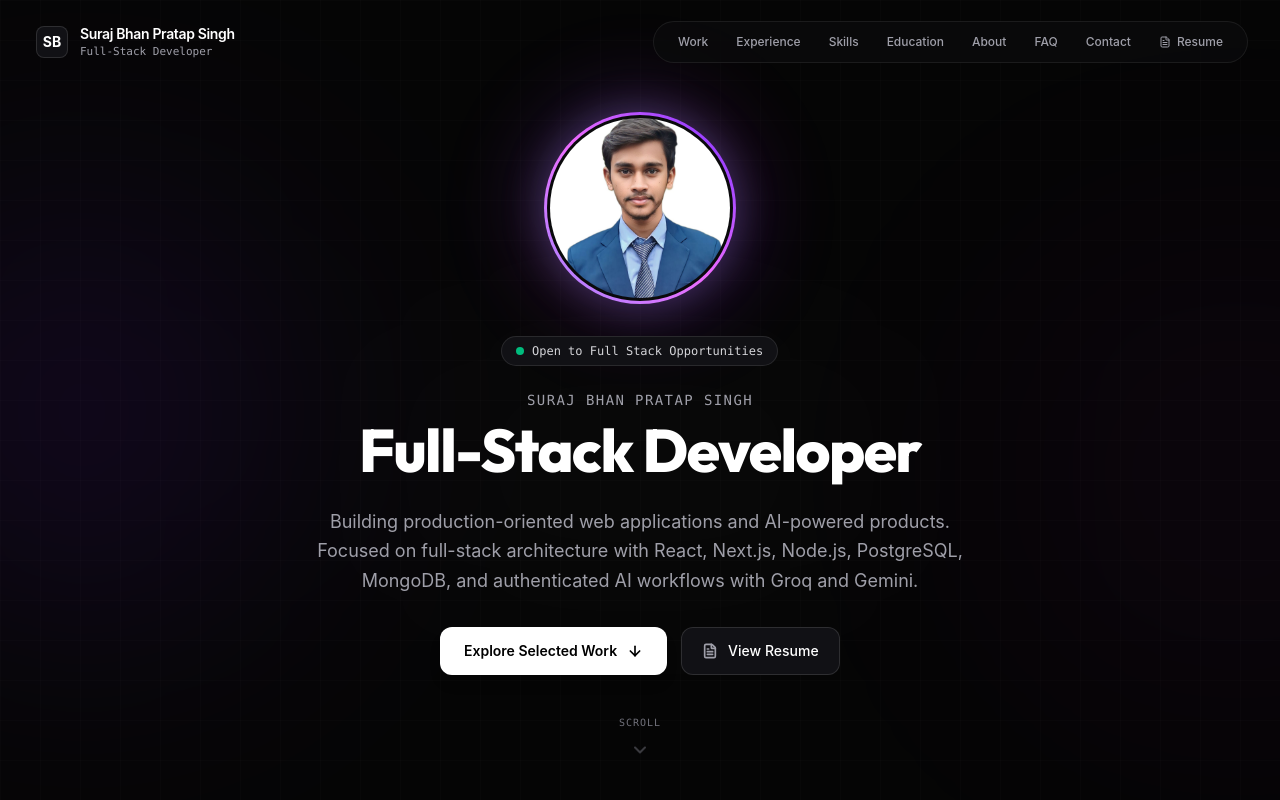
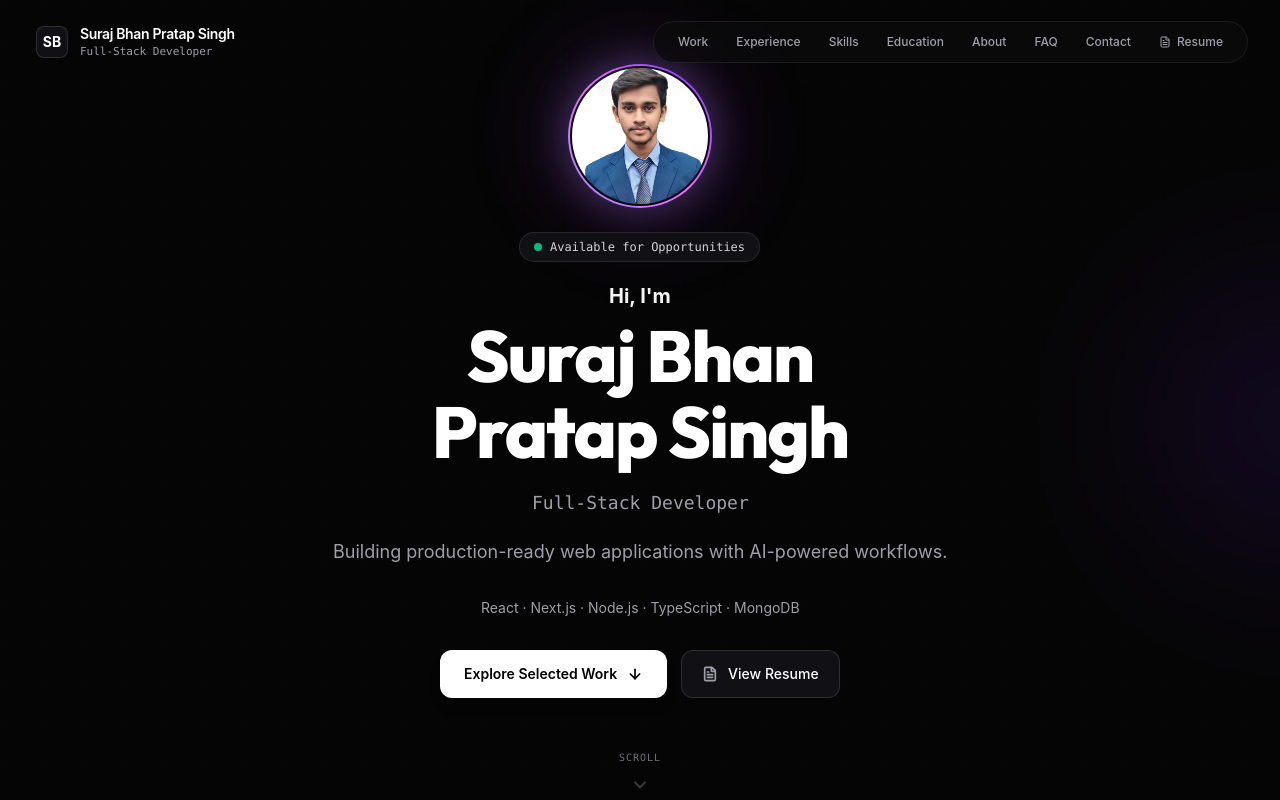
Before and after one commit to surajrajput15/suraj-portfolio, a React (Vite) app: page / in a window 1280 px wide. Shown: the top 800 px of the page. Built offline with nearby package versions, Linux system fonts and the light colour scheme.

Commit message:
feat: update hero section - availability badge restructured hierarchy micro-typography profile gap preserved dark aesthetic

```diff
--- a/src/components/sections/HeroSection.tsx
+++ b/src/components/sections/HeroSection.tsx
@@ -14,34 +14,28 @@ export const HeroSection: React.FC = () => {
   return (
     <section
       id="hero"
-      className="relative min-h-screen flex items-center justify-center pt-20 sm:pt-28 pb-12 sm:pb-16 overflow-hidden"
+      className="relative min-h-[600px] flex items-center justify-center pt-4 sm:pt-8 pb-6 sm:pb-8 overflow-hidden"
     >
       {/* Background subtle grid pattern */}
-      <div className="absolute inset-0 bg-grid-pattern opacity-40 pointer-events-none" />
+      <div className="absolute inset-0 bg-grid-pattern opacity-20 pointer-events-none" />
 
-      {/* Animated decorative orbs */}
+      {/* Animated decorative orb */}
       <div
         aria-hidden="true"
-        className="absolute top-1/4 -left-32 w-[420px] h-[420px] rounded-full bg-violet-600/10 blur-[130px] pointer-events-none animate-float-slow"
-      />
-      <div
-        aria-hidden="true"
-        className="absolute top-1/3 -right-40 w-[400px] h-[400px] rounded-full bg-fuchsia-500/10 blur-[140px] pointer-events-none animate-pulse-glow"
-      />
-      <div
-        aria-hidden="true"
-        className="absolute bottom-1/4 left-1/2 -translate-x-1/2 w-[600px] h-[300px] bg-white/[0.02] blur-[120px] rounded-full pointer-events-none"
+        className="absolute top-1/3 -right-40 w-[300px] h-[300px] rounded-full bg-violet-600/10 blur-[80px] pointer-events-none animate-float-slow"
       />
 
       <div className="relative max-w-5xl mx-auto px-4 sm:px-6 lg:px-8 w-full">
-        <div className="flex flex-col items-center text-center gap-6 sm:gap-8">
-          {/* Profile Photo on Top */}
+        <div className="flex flex-col items-center text-center gap-4 sm:gap-6">
+          {/* Profile Photo */}
           <Reveal>
-            <div className="flex justify-center">
-              <div className="relative w-32 h-32 xs:w-36 xs:h-36 sm:w-44 sm:h-44 md:w-48 md:h-48">
-                <div className="absolute -inset-4 sm:-inset-6 rounded-full bg-gradient-to-br from-violet-500/30 via-fuchsia-500/20 to-violet-700/30 blur-2xl opacity-70 pointer-events-none animate-pulse-glow" />
+            <div className="flex justify-center mt-8">
+              <div className="relative w-24 h-24 xs:w-24 xs:h-24 sm:w-32 sm:h-32 md:w-36 md:h-36">
                 <div
-                  className="absolute inset-0 rounded-full p-[3px] bg-gradient-to-tr from-violet-400 via-fuchsia-400 to-violet-600 shadow-[0_0_40px_rgba(167,139,250,0.35)]"
+                  className="absolute -inset-4 sm:-inset-6 rounded-full bg-gradient-to-br from-violet-500/30 via-fuchsia-500/20 to-violet-700/30 blur-2xl opacity-70 pointer-events-none animate-pulse-glow"
+                />
+                <div
+                  className="absolute inset-0 rounded-full p-[2px] bg-gradient-to-tr from-violet-400 via-fuchsia-400 to-violet-600 shadow-[0_0_40px_rgba(167,139,250,0.35)]"
                   aria-hidden="true"
                 >
                   <div className="w-full h-full rounded-full bg-[#0A0A0C]" />
@@ -49,19 +43,19 @@ export const HeroSection: React.FC = () => {
                 <img
                   src="/profile.jpg"
                   alt={`${PERSONAL_INFO.name} — ${PERSONAL_INFO.positioning}`}
-                  className="absolute inset-[6px] w-[calc(100%-12px)] h-[calc(100%-12px)] rounded-full object-cover object-[center_20%]"
+                  className="absolute inset-[4px] w-[calc(100%-8px)] h-[calc(100%-8px)] rounded-full object-cover object-[center_20%]"
                   loading="eager"
                   decoding="async"
                   fetchPriority="high"
-                  width={192}
-                  height={192}
+                  width={128}
+                  height={128}
                 />
               </div>
             </div>
           </Reveal>
 
           {/* Identity & Content */}
-          <div className="flex flex-col items-center space-y-5 sm:space-y-6 max-w-3xl">
+          <div className="flex flex-col items-center space-y-4 sm:space-y-5 max-w-3xl">
             {/* Availability Badge */}
             <Reveal delay={80}>
               <div className="inline-flex items-center gap-2 px-3 py-1 sm:px-3.5 sm:py-1.5 rounded-full bg-[#111115] border border-white/[0.1] text-[10px] sm:text-xs font-mono text-zinc-300">
@@ -73,28 +67,45 @@ export const HeroSection: React.FC = () => {
               </div>
             </Reveal>
 
-            {/* Name & Title */}
-            <Reveal delay={160} className="space-y-2">
-              <p className="font-mono text-[10px] sm:text-sm uppercase tracking-widest text-zinc-400 font-medium">
-                {PERSONAL_INFO.name}
+            {/* Intro & Name */}
+            <div className="flex flex-col items-center space-y-2 text-center">
+              <Reveal delay={160}>
+                <p className="font-display font-bold text-zinc-100 text-lg sm:text-xl tracking-normal">
+                  Hi, I'm
+                </p>
+              </Reveal>
+
+              <Reveal delay={240}>
+                <h1 className="font-display text-5xl sm:text-6xl md:text-7xl font-extrabold tracking-[0.95] text-white leading-[1.05] text-balance">
+                  {PERSONAL_INFO.name}
+                </h1>
+              </Reveal>
+            </div>
+
+            {/* Headline / Role */}
+            <Reveal delay={320}>
+              <p className="font-mono text-zinc-400 text-base sm:text-lg font-medium tracking-[0.15]">
+                {PERSONAL_INFO.positioning}
               </p>
-              <h1 className="font-display text-3xl sm:text-5xl md:text-6xl font-extrabold tracking-tight text-white leading-[1.08] text-balance">
-                {PERSONAL_INFO.positioning}
-              </h1>
             </Reveal>
 
             {/* Professional Narrative */}
-            <Reveal delay={240}>
+            <Reveal delay={400}>
               <p className="text-sm sm:text-base md:text-lg text-zinc-400 max-w-xl sm:max-w-2xl font-normal leading-relaxed text-pretty">
-                Building production-oriented web applications and AI-powered products. Focused on
-                full-stack architecture with React, Next.js, Node.js, PostgreSQL, MongoDB, and
-                authenticated AI workflows with Groq and Gemini.
+                Building production-ready web applications with AI-powered workflows.
+              </p>
+            </Reveal>
+
+            {/* Tech Stack */}
+            <Reveal delay={480}>
+              <p className="mt-3 flex gap-2 text-zinc-400 text-xs sm:text-sm">
+                React · Next.js · Node.js · TypeScript · MongoDB
               </p>
             </Reveal>
 
             {/* Core Action CTAs */}
-            <Reveal delay={320}>
-              <div className="flex flex-wrap items-center justify-center gap-3 sm:gap-3.5 pt-2">
+            <Reveal delay={560}>
+              <div className="flex flex-wrap items-center justify-center gap-3 sm:gap-3.5 pt-3">
                 <button
                   type="button"
                   onClick={handleExploreWork}
@@ -125,8 +136,8 @@ export const HeroSection: React.FC = () => {
               </div>
             </Reveal>
 
-            {/* Scroll indicator — directly below CTAs */}
-            <div className="flex flex-col items-center gap-1 text-zinc-500 pt-4">
+            {/* Scroll indicator */}
+            <div className="flex flex-col items-center gap-1 text-zinc-500 mt-8">
               <span className="text-[11px] sm:text-[10px] font-mono uppercase tracking-widest">
                 Scroll
               </span>
--- a/src/data/portfolioData.ts
+++ b/src/data/portfolioData.ts
@@ -10,7 +10,7 @@ export const PERSONAL_INFO = {
   email: 'surajdona2005@gmail.com',
   phone: '+917209690361',
   location: 'Jaipur, Rajasthan',
-  status: 'Open to Full Stack Opportunities',
+  status: 'Available for Opportunities',
   githubUrl: 'https://github.com/surajrajput15',
   linkedinUrl: 'https://www.linkedin.com/in/suraj-bhan-pratap-singh-891727293',
   resumePdfUrl: '/Suraj_Bhan_Pratap_Singh_Resume.pdf',
```
